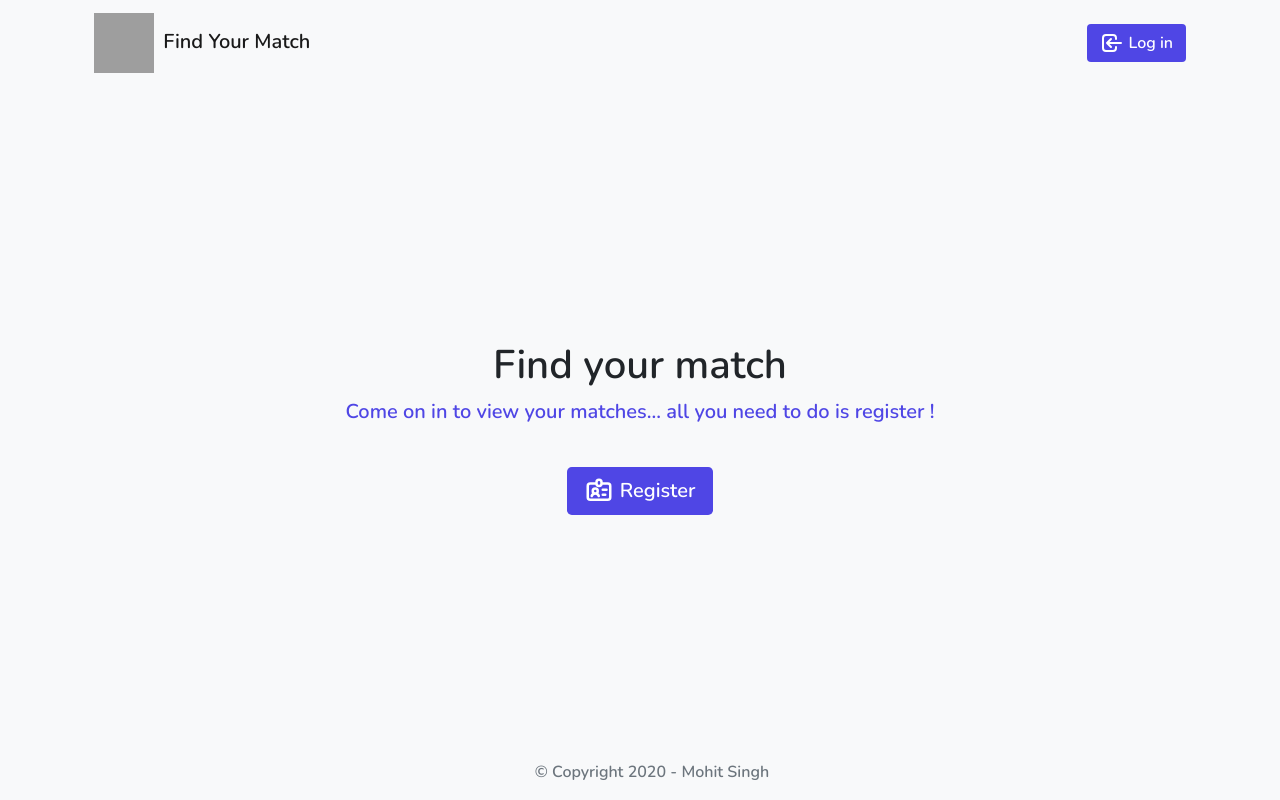
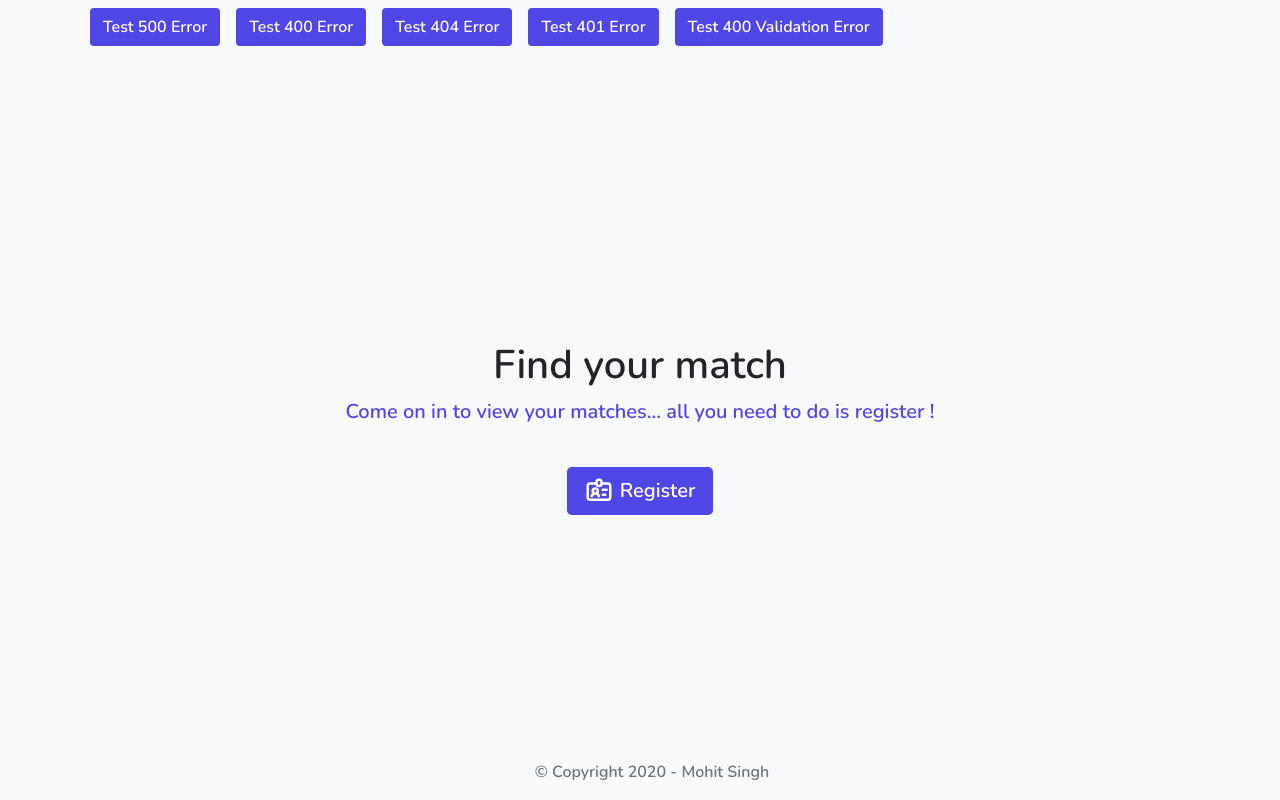
Before and after one commit to mohit-ssj4/DatingApp-FE, an Angular app: page / in a window 1280 px wide. Built offline with nearby package versions, Linux system fonts and the light colour scheme; grey boxes are pictures that could not be loaded.

Commit message:
Adding error interceptor

```diff
--- a/src/app/app-routing/app-routing.module.ts
+++ b/src/app/app-routing/app-routing.module.ts
@@ -1,5 +1,6 @@
 import { NgModule } from "@angular/core";
 import { Routes, RouterModule } from "@angular/router";
+import { TestErrorsComponent } from "../errors/test-errors/test-errors.component";
 import { AuthGuard } from "../guards/auth.guard";
 import { HomeComponent } from "../home/home.component";
 import { ListsComponent } from "../lists/lists.component";
@@ -39,6 +40,10 @@ const routes: Routes = [
     path: "**",
     component: HomeComponent,
     pathMatch: "full"
+  },
+  {
+    path: "errors",
+    component: TestErrorsComponent
   }
 ];
 
--- a/src/app/app.component.html
+++ b/src/app/app.component.html
@@ -1,5 +1,5 @@
 <div class="container">
-  <app-nav></app-nav>
+  <app-test-errors></app-test-errors>
   <div class="homepage">
     <router-outlet></router-outlet>
   </div>
--- a/src/app/app.module.ts
+++ b/src/app/app.module.ts
@@ -2,7 +2,7 @@ import { NgModule } from "@angular/core";
 import { BrowserModule } from "@angular/platform-browser";
 import { FormsModule } from "@angular/forms";
 import { HelloComponent } from "./hello.component";
-import { HttpClientModule } from "@angular/common/http";
+import { HttpClientModule, HTTP_INTERCEPTORS } from "@angular/common/http";
 import { AppComponent } from "./app.component";
 import { AccountService } from "./services/account.service";
 import { NavComponent } from "./nav/nav.component";
@@ -15,6 +15,8 @@ import { AppRoutingModule } from "./app-routing/app-routing.module";
 import { BrowserAnimationsModule } from "@angular/platform-browser/animations";
 import { MessagesComponent } from "./messages/messages.component";
 import { SharedModule } from "./modules/shared.module";
+import { TestErrorsComponent } from "./errors/test-errors/test-errors.component";
+import { ErrorInterceptor } from "./interceptors/error.interceptor";
 
 @NgModule({
   imports: [
@@ -34,9 +36,13 @@ import { SharedModule } from "./modules/shared.module";
     MemberListComponent,
     ListsComponent,
     MemberDetailComponent,
-    MessagesComponent
+    MessagesComponent,
+    TestErrorsComponent
   ],
   bootstrap: [AppComponent],
-  providers: [AccountService]
+  providers: [
+    AccountService,
+    { provide: HTTP_INTERCEPTORS, useClass: ErrorInterceptor, multi: true }
+  ]
 })
 export class AppModule {}
--- /dev/null
+++ b/src/app/errors/test-errors/test-errors.component.css
@@ -0,0 +1,5 @@
+.btn {
+  background-color: var(--primary);
+  color: var(--white);
+  margin: 0.5em;
+}
--- /dev/null
+++ b/src/app/errors/test-errors/test-errors.component.html
@@ -0,0 +1,21 @@
+<ng-container>
+  <button type="button" class="btn text-white" (click)="get500Error()">
+    Test 500 Error
+  </button>
+  <button type="button" class="btn text-white" (click)="get400Error()">
+    Test 400 Error
+  </button>
+  <button type="button" class="btn text-white" (click)="get404Error()">
+    Test 404 Error
+  </button>
+  <button type="button" class="btn text-white" (click)="get401Error()">
+    Test 401 Error
+  </button>
+  <button
+    type="button"
+    class="btn text-white"
+    (click)="get400ValidationError()"
+  >
+    Test 400 Validation Error
+  </button>
+</ng-container>
--- /dev/null
+++ b/src/app/errors/test-errors/test-errors.component.ts
@@ -0,0 +1,70 @@
+import { HttpClient } from "@angular/common/http";
+import { Component, OnInit } from "@angular/core";
+
+@Component({
+  selector: "app-test-errors",
+  templateUrl: "./test-errors.component.html",
+  styleUrls: ["./test-errors.component.css"]
+})
+export class TestErrorsComponent implements OnInit {
+  baseUrl = "https://localhost:5001/api/";
+
+  constructor(private http: HttpClient) {}
+
+  ngOnInit() {}
+
+  get404Error() {
+    this.http.get(this.baseUrl + "buggy/not-found").subscribe(
+      response => {
+        console.log(response);
+      },
+      error => {
+        console.log(error);
+      }
+    );
+  }
+
+  get400Error() {
+    this.http.get(this.baseUrl + "buggy/bad-request").subscribe(
+      response => {
+        console.log(response);
+      },
+      error => {
+        console.log(error);
+      }
+    );
+  }
+
+  get500Error() {
+    this.http.get(this.baseUrl + "buggy/server-error").subscribe(
+      response => {
+        console.log(response);
+      },
+      error => {
+        console.log(error);
+      }
+    );
+  }
+
+  get401Error() {
+    this.http.get(this.baseUrl + "buggy/auth").subscribe(
+      response => {
+        console.log(response);
+      },
+      error => {
+        console.log(error);
+      }
+    );
+  }
+
+  get400ValidationError() {
+    this.http.post(this.baseUrl + "account/register", {}).subscribe(
+      response => {
+        console.log(response);
+      },
+      error => {
+        console.log(error);
+      }
+    );
+  }
+}
--- /dev/null
+++ b/src/app/interceptors/error.interceptor.ts
@@ -0,0 +1,60 @@
+import { Injectable } from "@angular/core";
+import {
+  HttpRequest,
+  HttpHandler,
+  HttpEvent,
+  HttpInterceptor
+} from "@angular/common/http";
+import { Observable, throwError } from "rxjs";
+import { ToastrService } from "ngx-toastr";
+import { NavigationExtras, Router } from "@angular/router";
+import { catchError } from "rxjs/operators";
+
+@Injectable()
+export class ErrorInterceptor implements HttpInterceptor {
+  constructor(private router: Router, private toastr: ToastrService) {}
+
+  intercept(
+    request: HttpRequest<unknown>,
+    next: HttpHandler
+  ): Observable<HttpEvent<unknown>> {
+    return next.handle(request).pipe(
+      catchError(error => {
+        if (error) {
+          switch (error.status) {
+            case 400:
+              if (error.error.errors) {
+                const modalStateError = [];
+                for (const key in error.error.errors) {
+                  if (error.error.errors[key]) {
+                    modalStateError.push(error.error.errors[key]);
+                  }
+                }
+                throw modalStateError;
+              } else {
+                this.toastr.error("Bad Request", error.status);
+              }
+              break;
+            case 401:
+              this.toastr.error("Unauthorized", error.status);
+              break;
+            case 404:
+              this.router.navigateByUrl("/not-found");
+              break;
+            case 500:
+              const navigationExtras: NavigationExtras = {
+                state: { error: error.error }
+              };
+              this.router.navigateByUrl("/server-error", navigationExtras);
+              break;
+            default:
+              this.toastr.error("Oops! Something unexpected went wrong.");
+              console.log(error);
+              break;
+          }
+        }
+        return throwError(error);
+      })
+    );
+  }
+}
```
